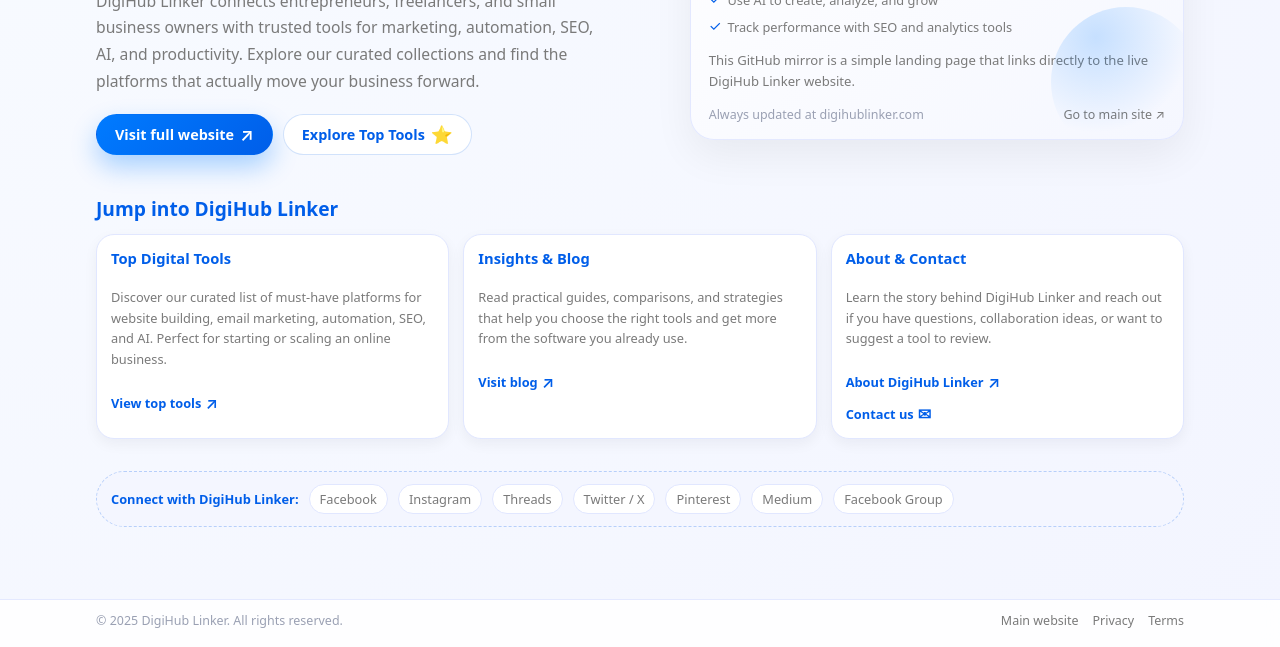
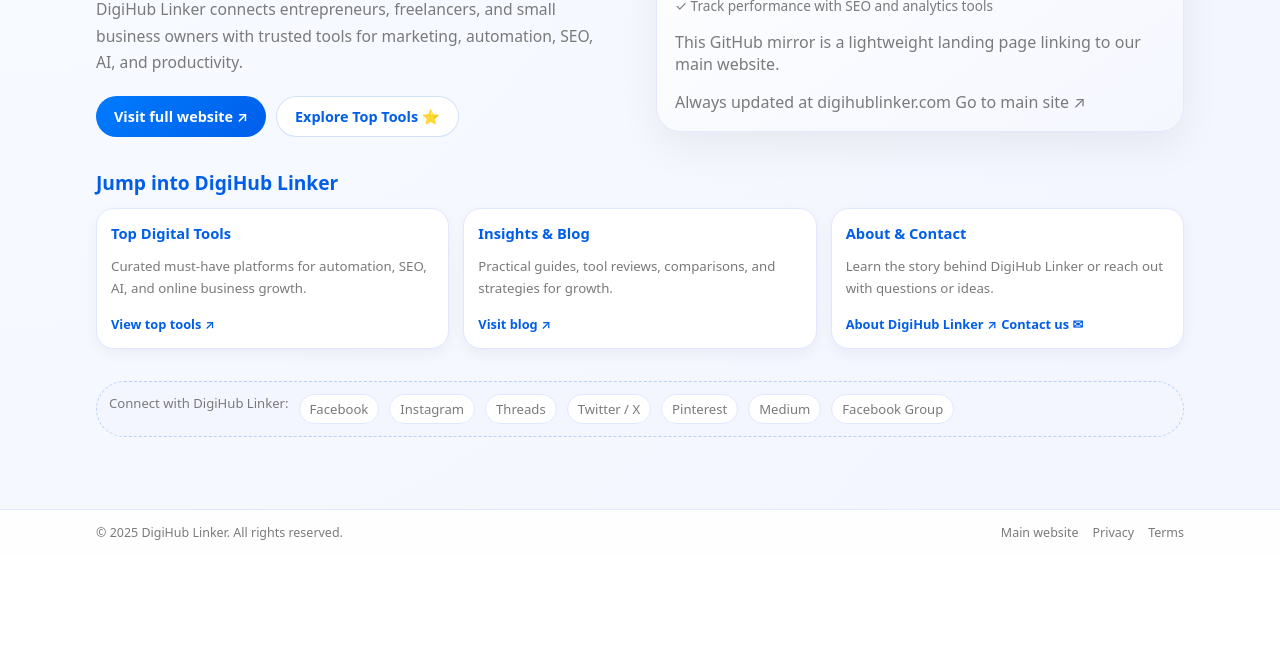
Before and after one commit to DigiHubLinker/DigiHub-Linker, a plain HTML site: page index.html in a window 1280 px wide. Shown: the part 319-966 px from the top of the page. After the commit the page ends 874 px from the top, so only its background shows below. Drawn offline with Linux system fonts and the light colour scheme.

Commit message:
Update index.html

```diff
--- a/index.html
+++ b/index.html
@@ -4,17 +4,17 @@
 <meta name="viewport" content="width=device-width, initial-scale=1">
 <meta name="description" content="DigiHub Linker helps entrepreneurs, freelancers, and small business owners discover the best digital tools for marketing, automation, SEO, and AI-powered business growth.">
 
-<!-- Favicon -->
-<link rel="icon" href="https://digihublinker.com/wp-content/uploads/2025/10/cropped-DigiHub-Linker-Logo-Transparent-02-300x100.png" type="image/png">
+<!-- FAVICON (UPDATED) -->
+<link rel="icon" href="https://digihublinker.com/wp-content/uploads/2025/10/cropped-DigiHub-Linker-Icon-Transparent-01.png" type="image/png">
 
-<!-- Open Graph -->
+<!-- OPEN GRAPH -->
 <meta property="og:type" content="website">
 <meta property="og:title" content="DigiHub Linker – Smart Digital Tools for Online Business">
 <meta property="og:description" content="Discover curated digital tools for marketing, automation, SEO, AI, and productivity to grow your online business smarter and faster.">
 <meta property="og:url" content="https://digihublinker.github.io/DigiHub-Linker/">
 <meta property="og:image" content="https://digihublinker.com/wp-content/uploads/2025/10/cropped-DigiHub-Linker-Logo-Transparent-02-300x100.png">
 
-<!-- Twitter Card -->
+<!-- TWITTER CARD -->
 <meta name="twitter:card" content="summary_large_image">
 <meta name="twitter:title" content="DigiHub Linker – Smart Digital Tools for Online Business">
 <meta name="twitter:description" content="DigiHub Linker connects entrepreneurs and creators with the best digital tools for marketing, automation, SEO, AI, and productivity.">
@@ -42,136 +42,25 @@
   color:var(--dhl-text);
   background:radial-gradient(circle at top left,#F8FBFF,#F3F5FF);
 }
-a{
-  color:var(--dhl-link);
-  text-decoration:none;
-  transition:color .2s ease,transform .2s ease,box-shadow .2s ease,background .2s ease,opacity .2s ease;
-}
+a{color:var(--dhl-link);text-decoration:none;transition:color .2s ease;}
 a:hover{color:var(--dhl-link-hover);}
 .page{min-height:100vh;display:flex;flex-direction:column;}
 .shell{width:100%;max-width:1120px;margin:0 auto;padding:20px 16px 40px;}
 
-/* Header */
+/* HEADER */
 .header{display:flex;align-items:center;justify-content:space-between;gap:16px;padding:10px 0 6px;}
 .brand{display:flex;align-items:center;gap:10px;}
 .brand-logo{width:150px;max-height:52px;object-fit:contain;}
 .brand-text{display:flex;flex-direction:column;gap:2px;}
-.brand-name{font-size:1.1rem;font-weight:600;color:var(--dhl-blue);letter-spacing:.02em;}
+.brand-name{font-size:1.1rem;font-weight:600;color:var(--dhl-blue);}
 .brand-tagline{font-size:.8rem;color:var(--dhl-text);}
-.nav{display:flex;align-items:center;gap:18px;font-size:.9rem;flex-wrap:wrap;justify-content:flex-end;}
-.nav a{padding:6px 0;position:relative;}
-.nav a::after{
-  content:"";position:absolute;left:0;right:0;bottom:-4px;height:2px;border-radius:999px;
-  background:linear-gradient(90deg,var(--dhl-blue),var(--dhl-blue-dark));
-  opacity:0;transform:scaleX(.4);transition:opacity .18s ease,transform .18s ease;
-}
-.nav a:hover::after{opacity:1;transform:scaleX(1);}
+.nav{display:flex;flex-wrap:wrap;gap:18px;font-size:.9rem;}
 .nav-cta{
   padding:8px 16px;border-radius:999px;background:linear-gradient(135deg,var(--dhl-blue),var(--dhl-blue-dark));
   color:#fff!important;font-weight:600;box-shadow:0 10px 24px rgba(0,123,255,.28);
 }
-.nav-cta:hover{transform:translateY(-1px);box-shadow:0 14px 32px rgba(0,123,255,.35);}
 
-/* Hero */
-.hero-wrap{margin-top:28px;margin-bottom:32px;}
-.hero{
-  display:grid;grid-template-columns:minmax(0,1.25fr) minmax(0,1.1fr);
-  gap:32px;align-items:center;
-}
-.hero-badge{
-  display:inline-flex;align-items:center;gap:6px;padding:4px 10px;border-radius:999px;
-  background:rgba(0,123,255,.06);color:var(--dhl-blue-dark);font-size:.78rem;font-weight:600;
-  border:1px solid rgba(0,123,255,.18);
-}
-.hero-badge-dot{
-  width:7px;height:7px;border-radius:999px;background:#22c55e;
-  box-shadow:0 0 0 5px rgba(34,197,94,.16);
-}
-.hero-title{
-  margin:14px 0 8px;font-size:clamp(2.2rem,3vw,2.7rem);line-height:1.12;
-  color:var(--dhl-blue-dark);letter-spacing:.01em;
-}
-.hero-title span{color:var(--dhl-blue);}
-.hero-subtitle{font-size:.98rem;line-height:1.7;max-width:520px;color:var(--dhl-text);}
-.hero-actions{display:flex;flex-wrap:wrap;gap:10px;margin:20px 0 8px;}
-.btn-primary,.btn-ghost{
-  display:inline-flex;align-items:center;justify-content:center;gap:6px;
-  padding:10px 18px;border-radius:999px;font-size:.9rem;font-weight:600;cursor:pointer;
-  border:1px solid transparent;text-decoration:none;
-}
-.btn-primary{
-  background:linear-gradient(135deg,var(--dhl-blue),var(--dhl-blue-dark));color:#fff;
-  box-shadow:0 12px 26px rgba(0,123,255,.32);
-}
-.btn-primary:hover{transform:translateY(-1px);box-shadow:0 18px 40px rgba(0,123,255,.4);}
-.btn-ghost{background:#fff;color:var(--dhl-blue-dark);border-color:rgba(0,94,233,.18);}
-.btn-ghost:hover{background:#f4f6ff;border-color:rgba(0,94,233,.35);}
-.btn-icon{font-size:1.1rem;line-height:1;}
-.hero-card{
-  background:linear-gradient(145deg,var(--dhl-surface),var(--dhl-surface-soft));
-  border-radius:var(--dhl-radius-xl);padding:18px 18px 16px;box-shadow:var(--dhl-shadow-soft);
-  border:1px solid rgba(225,231,255,.9);position:relative;overflow:hidden;
-}
-.hero-card-header{display:flex;justify-content:space-between;align-items:center;margin-bottom:12px;}
-.hero-card-title{font-size:.9rem;font-weight:600;color:var(--dhl-blue-dark);}
-.hero-card-pill{
-  padding:4px 9px;border-radius:999px;background:rgba(0,123,255,.06);
-  font-size:.7rem;color:var(--dhl-blue-dark);border:1px solid rgba(0,123,255,.2);
-}
-.hero-card-body{font-size:.82rem;line-height:1.6;color:var(--dhl-text);margin-bottom:14px;}
-.hero-card-list{list-style:none;padding:0;margin:0 0 6px;font-size:.8rem;}
-.hero-card-list li{display:flex;align-items:flex-start;gap:6px;margin-bottom:6px;}
-.hero-card-list li span{font-size:.9rem;color:var(--dhl-blue-dark);line-height:1.3;}
-.hero-card-footer{
-  display:flex;justify-content:space-between;align-items:center;
-  font-size:.78rem;color:#9aa0b3;margin-top:4px;
-}
-.hero-badge-stack{
-  position:absolute;right:-18px;bottom:-18px;width:150px;height:150px;border-radius:50%;
-  background:radial-gradient(circle at 30% 20%,rgba(0,123,255,.2),transparent 60%);
-  pointer-events:none;
-}
-
-/* Sections */
-.section{margin-bottom:32px;}
-.section-title{font-size:1.2rem;color:var(--dhl-blue-dark);margin-bottom:12px;}
-.grid{display:grid;grid-template-columns:repeat(3,minmax(0,1fr));gap:14px;}
-.card{
-  background:#ffffff;border-radius:var(--dhl-radius-lg);padding:13px 14px;
-  border:1px solid var(--dhl-border);box-shadow:0 5px 14px rgba(15,23,42,.05);
-  display:flex;flex-direction:column;gap:6px;
-}
-.card-title{font-size:.92rem;font-weight:600;color:var(--dhl-blue-dark);}
-.card-text{font-size:.8rem;line-height:1.6;}
-.card-link{
-  margin-top:4px;font-size:.8rem;font-weight:600;display:inline-flex;align-items:center;
-  gap:4px;color:var(--dhl-blue-dark);
-}
-.card-link span{font-size:1rem;}
-
-/* Social strip */
-.social-strip{
-  margin-top:10px;padding:12px 14px;border-radius:999px;background:rgba(244,246,255,.95);
-  border:1px dashed rgba(0,94,233,.25);display:flex;flex-wrap:wrap;gap:10px;
-  align-items:center;font-size:.8rem;
-}
-.social-strip-label{font-weight:600;color:var(--dhl-blue-dark);}
-.social-pill{
-  padding:5px 10px;border-radius:999px;background:#ffffff;
-  border:1px solid var(--dhl-border);display:inline-flex;align-items:center;
-  gap:6px;font-size:.8rem;
-}
-
-/* Footer */
-.footer{border-top:1px solid rgba(225,231,255,.9);margin-top:auto;background:#ffffffd9;backdrop-filter:blur(12px);}
-.footer-inner{
-  max-width:1120px;margin:0 auto;padding:12px 16px 18px;display:flex;flex-wrap:wrap;
-  align-items:center;justify-content:space-between;gap:8px;font-size:.78rem;color:#9aa0b3;
-}
-.footer-links{display:flex;gap:14px;flex-wrap:wrap;}
-.footer-links a{font-size:.78rem;}
-
-/* Loader */
+/* LOADER */
 .loader-backdrop{
   position:fixed;inset:0;background:radial-gradient(circle at top,#eef3ff,#dfe7ff);
   display:flex;align-items:center;justify-content:center;z-index:9999;
@@ -179,9 +68,8 @@
 }
 .loader-hidden{opacity:0;visibility:hidden;}
 .loader-box{
-  background:#ffffff;border-radius:18px;padding:14px 16px 12px;
-  box-shadow:0 18px 40px rgba(15,23,42,.18);display:flex;flex-direction:column;
-  align-items:center;gap:10px;min-width:190px;border:1px solid rgba(0,123,255,.18);
+  background:#ffffff;border-radius:18px;padding:14px 16px 12px;box-shadow:0 18px 40px rgba(15,23,42,.18);
+  border:1px solid rgba(0,123,255,.18);display:flex;flex-direction:column;align-items:center;gap:10px;
 }
 .loader-dots{display:flex;gap:6px;}
 .loader-dot{
@@ -191,47 +79,91 @@
 .loader-dot:nth-child(2){animation-delay:.12s;}
 .loader-dot:nth-child(3){animation-delay:.24s;}
 .loader-text{font-size:.8rem;color:var(--dhl-blue-dark);}
+@keyframes dhl-bounce{from{transform:translateY(0);opacity:.7;}to{transform:translateY(-4px);opacity:1;}}
 
-/* Dark mode */
-@media (prefers-color-scheme:dark){
-  :root{
-    --dhl-text:#c9cfdd;
-    --dhl-bg:#030711;
-    --dhl-border:#1e2740;
-    --dhl-link:#c0c5d6;
-    --dhl-link-hover:#7aa6ff;
-    --dhl-surface:#050816;
-    --dhl-surface-soft:#0b1022;
-  }
-  body{background:radial-gradient(circle at top left,#050816,#020617);color:var(--dhl-text);}
-  .hero-card,.card{background:var(--dhl-surface);border-color:var(--dhl-border);}
-  .social-strip{background:#050816;border-color:var(--dhl-border);}
-  .footer{background:#020617f0;border-top-color:var(--dhl-border);}
-  .footer-inner{color:#8b93a7;}
+/* HERO */
+.hero-wrap{margin-top:28px;margin-bottom:32px;}
+.hero{display:grid;grid-template-columns:1fr 1fr;gap:32px;align-items:center;}
+.hero-badge{
+  display:inline-flex;align-items:center;gap:6px;padding:4px 10px;border-radius:999px;
+  background:rgba(0,123,255,.06);border:1px solid rgba(0,123,255,.18);color:var(--dhl-blue-dark);
+}
+.hero-badge-dot{
+  width:6px;height:6px;border-radius:999px;background:#22c55e;
+  box-shadow:0 0 0 4px rgba(34,197,94,.16);
+}
+.hero-title{
+  font-size:clamp(2rem,3vw,2.6rem);color:var(--dhl-blue-dark);margin:14px 0 8px;line-height:1.15;
+}
+.hero-title span{color:var(--dhl-blue);}
+.hero-subtitle{font-size:.98rem;line-height:1.7;max-width:520px;}
+.hero-actions{display:flex;flex-wrap:wrap;gap:10px;margin-top:20px;}
+.btn-primary,.btn-ghost{
+  padding:10px 18px;border-radius:999px;font-weight:600;font-size:.9rem;
+  display:inline-flex;align-items:center;gap:6px;text-decoration:none;
+}
+.btn-primary{background:linear-gradient(135deg,var(--dhl-blue),var(--dhl-blue-dark));color:#fff;}
+.btn-ghost{background:#fff;border:1px solid rgba(0,94,233,.18);color:var(--dhl-blue-dark);}
+
+/* HERO CARD */
+.hero-card{
+  background:linear-gradient(145deg,var(--dhl-surface),var(--dhl-surface-soft));
+  border-radius:var(--dhl-radius-xl);padding:18px;box-shadow:var(--dhl-shadow-soft);
+  border:1px solid rgba(225,231,255,.9);
+}
+.hero-card-title{font-size:.9rem;font-weight:600;color:var(--dhl-blue-dark);}
+.hero-card-pill{
+  padding:4px 9px;border-radius:999px;background:rgba(0,123,255,.06);
+  font-size:.7rem;border:1px solid rgba(0,123,255,.2);
+}
+.hero-card-list{list-style:none;padding:0;margin:0;font-size:.85rem;}
+.hero-card-list li{margin:6px 0;display:flex;gap:6px;color:var(--dhl-text);}
+
+/* GRID CARDS */
+.section{margin-bottom:32px;}
+.section-title{font-size:1.2rem;color:var(--dhl-blue-dark);margin-bottom:12px;}
+.grid{display:grid;grid-template-columns:repeat(auto-fit,minmax(250px,1fr));gap:14px;}
+.card{
+  background:#fff;border-radius:var(--dhl-radius-lg);padding:14px;border:1px solid var(--dhl-border);
+  box-shadow:0 5px 14px rgba(15,23,42,.05);
+}
+.card-title{font-size:.92rem;font-weight:600;color:var(--dhl-blue-dark);}
+.card-text{font-size:.83rem;line-height:1.6;}
+.card-link{font-size:.8rem;font-weight:600;color:var(--dhl-blue-dark);}
+
+/* SOCIAL */
+.social-strip{
+  margin-top:10px;padding:12px;border-radius:999px;background:rgba(244,246,255,.95);
+  border:1px dashed rgba(0,94,233,.25);display:flex;flex-wrap:wrap;gap:10px;font-size:.82rem;
+}
+.social-pill{
+  padding:5px 10px;border-radius:999px;background:#fff;border:1px solid var(--dhl-border);
 }
 
-/* Animations */
-@keyframes dhl-bounce{
-  from{transform:translateY(0);opacity:.7;}
-  to{transform:translateY(-4px);opacity:1;}
+/* FOOTER */
+.footer{
+  border-top:1px solid rgba(225,231,255,.9);margin-top:auto;
+  background:#ffffffd9;backdrop-filter:blur(12px);
 }
+.footer-inner{
+  max-width:1120px;margin:0 auto;padding:14px 16px;
+  display:flex;flex-wrap:wrap;justify-content:space-between;font-size:.78rem;
+}
+.footer-links{display:flex;gap:14px;}
 
-/* Responsive */
-@media (max-width:860px){
-  .hero{grid-template-columns:minmax(0,1fr);}
-  .hero-card{order:-1;}
-  .header{flex-direction:column;align-items:flex-start;}
-  .nav{justify-content:flex-start;}
-}
-@media (max-width:600px){
-  .grid{grid-template-columns:minmax(0,1fr);}
-  .hero-wrap{margin-top:18px;}
-  .shell{padding-inline:14px;}
-  .social-strip{border-radius:var(--dhl-radius-lg);}
+/* DARK MODE */
+@media(prefers-color-scheme:dark){
+  body{background:radial-gradient(circle at top left,#050816,#020617);color:#c9cfdd;}
+  .card,.hero-card{background:#050816;border-color:#1e2740;}
+  .social-strip{background:#050816;border-color:#1e2740;}
+  .footer{background:#020617f0;border-top-color:#1e2740;}
 }
 </style>
 </head>
+
 <body>
+
+<!-- LOADING ANIMATION -->
 <div id="dhl-loader" class="loader-backdrop">
   <div class="loader-box">
     <div class="loader-dots">
@@ -244,6 +176,8 @@
 </div>
 
 <div class="page">
+
+  <!-- HEADER -->
   <header class="shell header">
     <div class="brand">
       <a href="https://digihublinker.com/" target="_blank" rel="noopener">
@@ -256,137 +190,129 @@
       </div>
     </div>
     <nav class="nav">
-      <a href="https://digihublinker.com/" target="_blank" rel="noopener">Home</a>
-      <a href="https://digihublinker.com/top-digital-tools-for-online-business/" target="_blank" rel="noopener">Top Tools</a>
-      <a href="https://digihublinker.com/blog/" target="_blank" rel="noopener">Blog</a>
-      <a href="https://digihublinker.com/about/" target="_blank" rel="noopener">About</a>
-      <a href="https://digihublinker.com/contact-digihub-linker/" target="_blank" rel="noopener">Contact</a>
-      <a href="https://digihublinker.com/" target="_blank" rel="noopener" class="nav-cta">Visit full site</a>
+      <a href="https://digihublinker.com/" target="_blank">Home</a>
+      <a href="https://digihublinker.com/top-digital-tools-for-online-business/" target="_blank">Top Tools</a>
+      <a href="https://digihublinker.com/blog/" target="_blank">Blog</a>
+      <a href="https://digihublinker.com/about/" target="_blank">About</a>
+      <a href="https://digihublinker.com/contact-digihub-linker/" target="_blank">Contact</a>
+      <a href="https://digihublinker.com/" target="_blank" class="nav-cta">Visit full site</a>
     </nav>
   </header>
 
   <main class="shell">
+
+    <!-- HERO -->
     <section class="hero-wrap">
       <div class="hero">
+
         <div>
           <div class="hero-badge">
-            <span class="hero-badge-dot"></span>
-            Curated tools for modern entrepreneurs
+            <span class="hero-badge-dot"></span> Curated tools for modern entrepreneurs
           </div>
+
           <h1 class="hero-title">
             Discover the best <span>digital tools</span> to work smarter and grow faster online.
           </h1>
+
           <p class="hero-subtitle">
             DigiHub Linker connects entrepreneurs, freelancers, and small business owners with trusted tools for
-            marketing, automation, SEO, AI, and productivity. Explore our curated collections and find the platforms
-            that actually move your business forward.
+            marketing, automation, SEO, AI, and productivity.
           </p>
+
           <div class="hero-actions">
-            <a href="https://digihublinker.com/" target="_blank" rel="noopener" class="btn-primary">
-              Visit full website <span class="btn-icon">↗</span>
-            </a>
-            <a href="https://digihublinker.com/top-digital-tools-for-online-business/" target="_blank" rel="noopener" class="btn-ghost">
-              Explore Top Tools <span class="btn-icon">⭐</span>
-            </a>
+            <a href="https://digihublinker.com/" target="_blank" class="btn-primary">Visit full website ↗</a>
+            <a href="https://digihublinker.com/top-digital-tools-for-online-business/" target="_blank" class="btn-ghost">Explore Top Tools ⭐</a>
           </div>
         </div>
 
-        <aside class="hero-card" aria-label="Quick overview of DigiHub Linker">
+        <aside class="hero-card">
           <div class="hero-card-header">
             <div class="hero-card-title">What is DigiHub Linker?</div>
             <span class="hero-card-pill">Online business toolkit</span>
           </div>
+
           <div class="hero-card-body">
-            <p>A central hub where you can discover, compare, and explore digital tools that help you:</p>
+            <p>A central hub where you can discover tools that help you:</p>
             <ul class="hero-card-list">
-              <li><span>✓</span> Build and optimize websites</li>
-              <li><span>✓</span> Automate email, sales, and workflows</li>
-              <li><span>✓</span> Use AI to create, analyze, and grow</li>
-              <li><span>✓</span> Track performance with SEO and analytics tools</li>
+              <li>✓ Build and optimize websites</li>
+              <li>✓ Automate email, sales, and workflows</li>
+              <li>✓ Use AI to create, analyze, and grow</li>
+              <li>✓ Track performance with SEO and analytics tools</li>
             </ul>
-            <p>This GitHub mirror is a simple landing page that links directly to the live DigiHub Linker website.</p>
+            <p>This GitHub mirror is a lightweight landing page linking to our main website.</p>
           </div>
+
           <div class="hero-card-footer">
             <span>Always updated at digihublinker.com</span>
-            <a href="https://digihublinker.com/" target="_blank" rel="noopener">Go to main site ↗</a>
+            <a href="https://digihublinker.com/" target="_blank">Go to main site ↗</a>
           </div>
-          <div class="hero-badge-stack" aria-hidden="true"></div>
         </aside>
+
       </div>
     </section>
 
-    <section class="section" aria-label="Featured areas">
+    <!-- SECTIONS -->
+    <section class="section">
       <h2 class="section-title">Jump into DigiHub Linker</h2>
+
       <div class="grid">
         <article class="card">
           <div class="card-title">Top Digital Tools</div>
-          <p class="card-text">
-            Discover our curated list of must-have platforms for website building, email marketing, automation,
-            SEO, and AI. Perfect for starting or scaling an online business.
-          </p>
-          <a href="https://digihublinker.com/top-digital-tools-for-online-business/" target="_blank" rel="noopener" class="card-link">
-            View top tools <span>↗</span>
-          </a>
+          <p class="card-text">Curated must-have platforms for automation, SEO, AI, and online business growth.</p>
+          <a class="card-link" href="https://digihublinker.com/top-digital-tools-for-online-business/" target="_blank">View top tools ↗</a>
         </article>
 
         <article class="card">
           <div class="card-title">Insights & Blog</div>
-          <p class="card-text">
-            Read practical guides, comparisons, and strategies that help you choose the right tools and get more
-            from the software you already use.
-          </p>
-          <a href="https://digihublinker.com/blog/" target="_blank" rel="noopener" class="card-link">
-            Visit blog <span>↗</span>
-          </a>
+          <p class="card-text">Practical guides, tool reviews, comparisons, and strategies for growth.</p>
+          <a class="card-link" href="https://digihublinker.com/blog/" target="_blank">Visit blog ↗</a>
         </article>
 
         <article class="card">
           <div class="card-title">About & Contact</div>
-          <p class="card-text">
-            Learn the story behind DigiHub Linker and reach out if you have questions, collaboration ideas, or want
-            to suggest a tool to review.
-          </p>
-          <a href="https://digihublinker.com/about/" target="_blank" rel="noopener" class="card-link">
-            About DigiHub Linker <span>↗</span>
-          </a>
-          <a href="https://digihublinker.com/contact-digihub-linker/" target="_blank" rel="noopener" class="card-link">
-            Contact us <span>✉</span>
-          </a>
+          <p class="card-text">Learn the story behind DigiHub Linker or reach out with questions or ideas.</p>
+          <a class="card-link" href="https://digihublinker.com/about/" target="_blank">About DigiHub Linker ↗</a>
+          <a class="card-link" href="https://digihublinker.com/contact-digihub-linker/" target="_blank">Contact us ✉</a>
         </article>
       </div>
     </section>
 
-    <section class="section" aria-label="DigiHub Linker social profiles">
+    <!-- SOCIAL -->
+    <section class="section">
       <div class="social-strip">
         <span class="social-strip-label">Connect with DigiHub Linker:</span>
-        <a class="social-pill" href="https://www.facebook.com/DigiHubLinker" target="_blank" rel="noopener">Facebook</a>
-        <a class="social-pill" href="https://www.instagram.com/DigiHubLinker" target="_blank" rel="noopener">Instagram</a>
-        <a class="social-pill" href="https://www.threads.com/@DigiHubLinker" target="_blank" rel="noopener">Threads</a>
-        <a class="social-pill" href="https://x.com/DigiHubLinker" target="_blank" rel="noopener">Twitter / X</a>
-        <a class="social-pill" href="https://uk.pinterest.com/digihublinker/" target="_blank" rel="noopener">Pinterest</a>
-        <a class="social-pill" href="https://medium.com/@digihublinker" target="_blank" rel="noopener">Medium</a>
-        <a class="social-pill" href="https://www.facebook.com/groups/DigiHubLinker" target="_blank" rel="noopener">Facebook Group</a>
+        <a class="social-pill" href="https://www.facebook.com/DigiHubLinker" target="_blank">Facebook</a>
+        <a class="social-pill" href="https://www.instagram.com/DigiHubLinker" target="_blank">Instagram</a>
+        <a class="social-pill" href="https://www.threads.com/@DigiHubLinker" target="_blank">Threads</a>
+        <a class="social-pill" href="https://x.com/DigiHubLinker" target="_blank">Twitter / X</a>
+        <a class="social-pill" href="https://uk.pinterest.com/digihublinker/" target="_blank">Pinterest</a>
+        <a class="social-pill" href="https://medium.com/@digihublinker" target="_blank">Medium</a>
+        <a class="social-pill" href="https://www.facebook.com/groups/DigiHubLinker" target="_blank">Facebook Group</a>
       </div>
     </section>
+
   </main>
 
+  <!-- FOOTER -->
   <footer class="footer">
     <div class="footer-inner">
       <div>© <span id="year"></span> DigiHub Linker. All rights reserved.</div>
       <div class="footer-links">
-        <a href="https://digihublinker.com/" target="_blank" rel="noopener">Main website</a>
-        <a href="https://digihublinker.com/termsfeed/privacy-policy/" target="_blank" rel="noopener">Privacy</a>
-        <a href="https://digihublinker.com/termsfeed/terms-and-conditions/" target="_blank" rel="noopener">Terms</a>
+        <a href="https://digihublinker.com/" target="_blank">Main website</a>
+        <a href="https://digihublinker.com/termsfeed/privacy-policy/" target="_blank">Privacy</a>
+        <a href="https://digihublinker.com/termsfeed/terms-and-conditions/" target="_blank">Terms</a>
       </div>
     </div>
   </footer>
+
 </div>
 
 <script>
 document.getElementById('year').textContent=new Date().getFullYear();
 window.addEventListener('load',function(){
-  var loader=document.getElementById('dhl-loader');
-  if(loader){loader.classList.add('loader-hidden');setTimeout(function(){loader.remove();},500);}
+  const loader=document.getElementById('dhl-loader');
+  setTimeout(()=>{loader.classList.add('loader-hidden');},150);
 });
 </script>
+
 </body></html>
```
